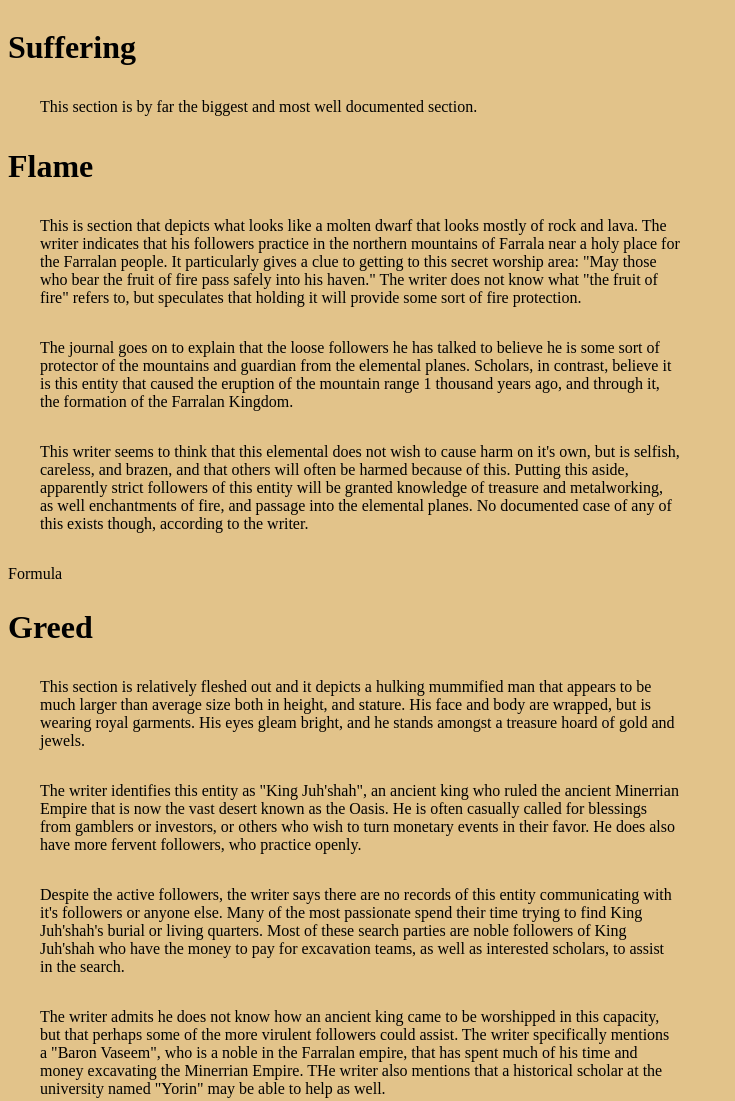
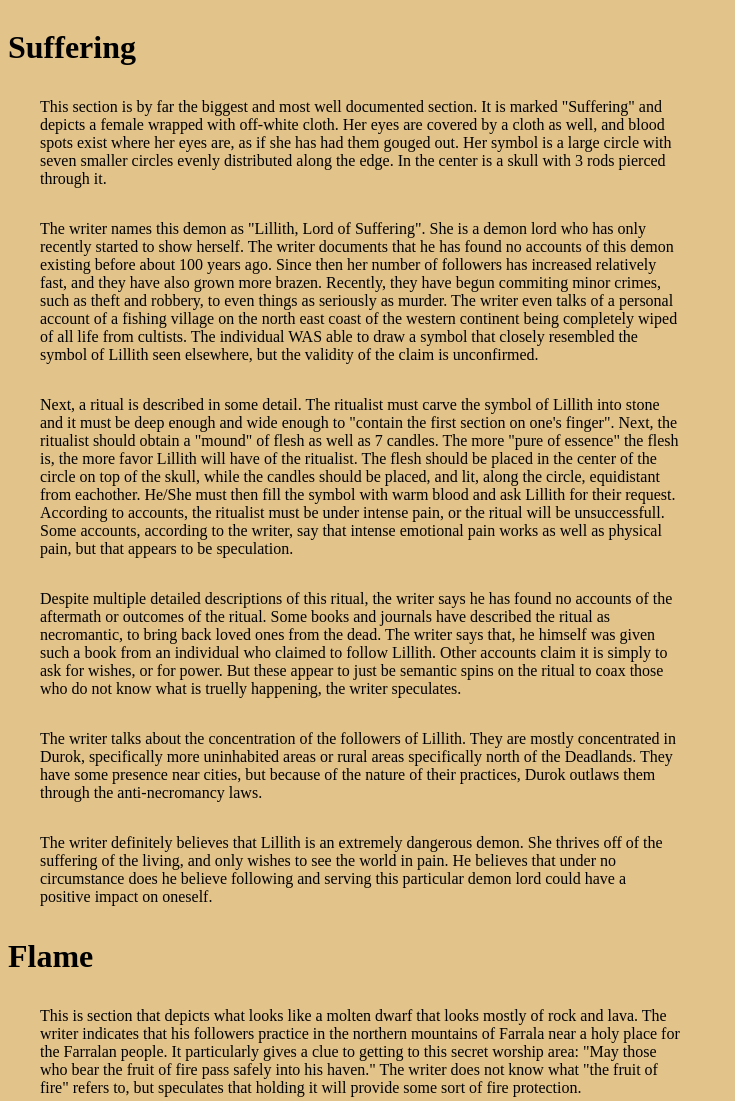
Before and after one commit to raptor0719/DnD, a plain HTML site: page ModernMagicks/Webpage/Pages/Items/MansionJournal.html in a window 1280 px wide. Shown: the part 512-1613 px from the top of the page, without its empty margins (0-735 px from the left). Drawn offline with Linux system fonts and the light colour scheme.

Commit message:
Flesh out "Suffering" section of MansionJournal

```diff
--- a/ModernMagicks/Webpage/Pages/Items/MansionJournal.html
+++ b/ModernMagicks/Webpage/Pages/Items/MansionJournal.html
@@ -5,7 +5,7 @@
 
 <body>
 	<h1>Mansion Journal</h1>
-	<div>Found in the mansion that looks over Riverwatch on the desk in the upstairs library.</div>
+	<div>Found in the mansion that looks over Riverwatch on the desk in the upstairs library. The book was found open to the section marked "Suffering", and was specifically at a page detailing a ritual.</div>
 
 	<div>The table of contents included the following:
 		<ol>
@@ -26,7 +26,18 @@
 
 	<div>
 		<h2>Suffering</h2>
-		<div>This section is by far the biggest and most well documented section. </div>
+		<div>This section is by far the biggest and most well documented section. It is marked "Suffering" and depicts a female wrapped with off-white cloth. Her eyes are covered by a cloth as well, and blood spots exist where her eyes are, as if she has had them gouged out. Her symbol is a large circle with seven smaller circles evenly distributed along the edge. In the center is a skull with 3 rods pierced through it.
+		</div>
+		<div>The writer names this demon as "Lillith, Lord of Suffering". She is a demon lord who has only recently started to show herself. The writer documents that he has found no accounts of this demon existing before about 100 years ago. Since then her number of followers has increased relatively fast, and they have also grown more brazen. Recently, they have begun commiting minor crimes, such as theft and robbery, to even things as seriously as murder. The writer even talks of a personal account of a fishing village on the north east coast of the western continent being completely wiped of all life from cultists. The individual WAS able to draw a symbol that closely resembled the symbol of Lillith seen elsewhere, but the validity of the claim is unconfirmed.
+		</div>
+		<div>Next, a ritual is described in some detail. The ritualist must carve the symbol of Lillith into stone and it must be deep enough and wide enough to "contain the first section on one's finger". Next, the ritualist should obtain a "mound" of flesh as well as 7 candles. The more "pure of essence" the flesh is, the more favor Lillith will have of the ritualist. The flesh should be placed in the center of the circle on top of the skull, while the candles should be placed, and lit, along the circle, equidistant from eachother. He/She must then fill the symbol with warm blood and ask Lillith for their request. According to accounts, the ritualist must be under intense pain, or the ritual will be unsuccessfull. Some accounts, according to the writer, say that intense emotional pain works as well as physical pain, but that appears to be speculation.
+		</div>
+		<div>Despite multiple detailed descriptions of this ritual, the writer says he has found no accounts of the aftermath or outcomes of the ritual. Some books and journals have described the ritual as necromantic, to bring back loved ones from the dead. The writer says that, he himself was given such a book from an individual who claimed to follow Lillith. Other accounts claim it is simply to ask for wishes, or for power. But these appear to just be semantic spins on the ritual to coax those who do not know what is truelly happening, the writer speculates.
+		</div>
+		<div>The writer talks about the concentration of the followers of Lillith. They are mostly concentrated in Durok, specifically more uninhabited areas or rural areas specifically north of the Deadlands. They have some presence near cities, but because of the nature of their practices, Durok outlaws them through the anti-necromancy laws.
+		</div>
+		<div>The writer definitely believes that Lillith is an extremely dangerous demon. She thrives off of the suffering of the living, and only wishes to see the world in pain. He believes that under no circumstance does he believe following and serving this particular demon lord could have a positive impact on oneself.
+		</div>
 	</div>
 
 	<div>
@@ -39,7 +50,7 @@
 		</div>
 	</div>
 
-	<div>Formula
+	<div>
 		<h2>Greed</h2>
 		<div>This section is relatively fleshed out and it depicts a hulking mummified man that appears to be much larger than average size both in height, and stature. His face and body are wrapped, but is wearing royal garments. His eyes gleam bright, and he stands amongst a treasure hoard of gold and jewels.
 		</div>
```
